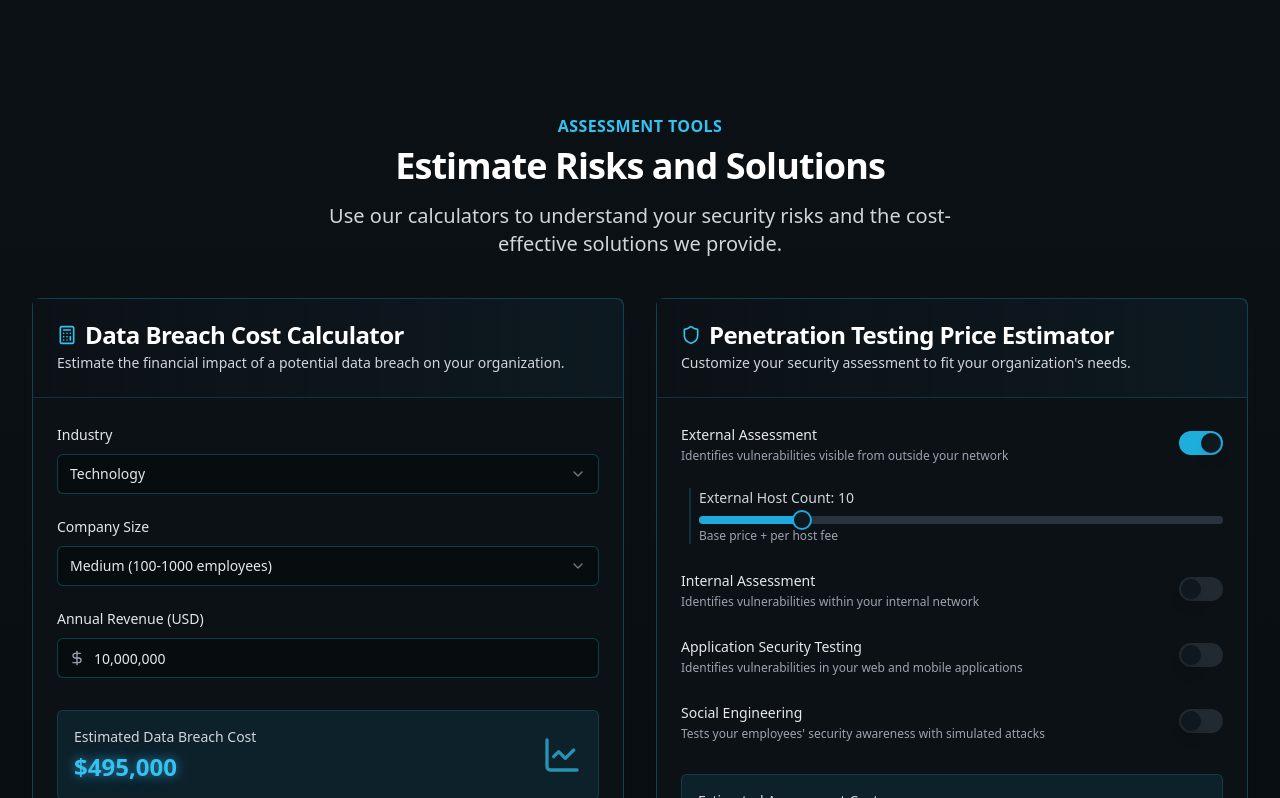
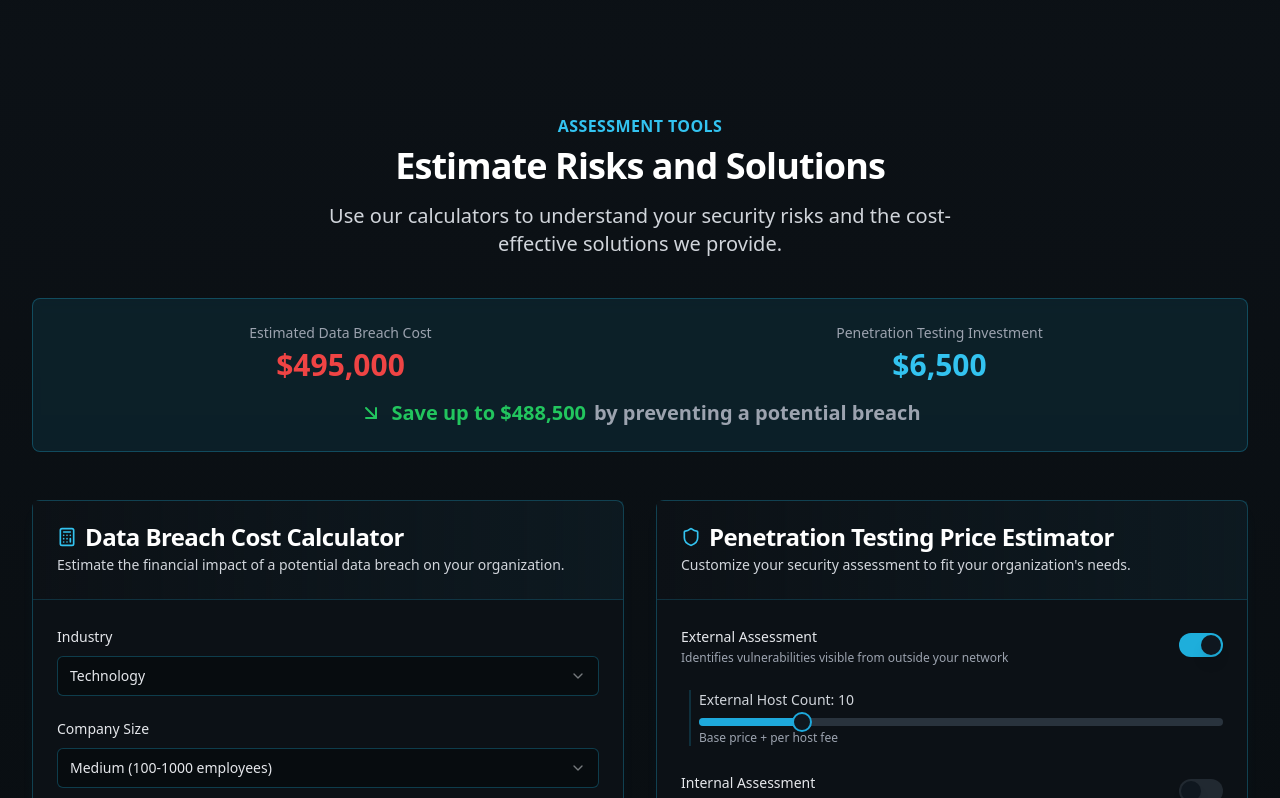
Before and after one commit to AhmedEl-Rayes/RSS, a React (Vite) app: page / in a window 1280 px wide. Shown: the part 2471-3269 px from the top of the page. Built offline with nearby package versions, Linux system fonts and the light colour scheme.

Commit message:
feat: Add comparison to calculator section
Show the difference between estimated breach cost and penetration test price.

```diff
--- a/src/components/BreachCostCalculator.tsx
+++ b/src/components/BreachCostCalculator.tsx
@@ -1,4 +1,3 @@
-
 import { useState, useEffect } from "react";
 import { Calculator, DollarSign, LineChart, AlertTriangle, ExternalLink } from "lucide-react";
 import { Button } from "@/components/ui/button";
@@ -10,7 +9,11 @@ import { Separator } from "@/components/ui/separator";
 import { toast } from "sonner";
 import { CompanySizeType, IndustryType, breachExamples } from "./BreachDataType";
 
-export const BreachCostCalculator = () => {
+interface BreachCostCalculatorProps {
+  onCostChange: (cost: number) => void;
+}
+
+export const BreachCostCalculator = ({ onCostChange }: BreachCostCalculatorProps) => {
   const [industry, setIndustry] = useState<IndustryType>("Technology");
   const [companySize, setCompanySize] = useState<CompanySizeType>("Medium");
   const [annualRevenue, setAnnualRevenue] = useState<number>(10000000);
@@ -57,10 +60,12 @@ export const BreachCostCalculator = () => {
         .slice(0, 3); // Take first 3
 
       setSimilarBreaches(similar);
+
+      onCostChange(calculatedCost);
     };
 
     calculateBreachCost();
-  }, [industry, companySize, annualRevenue]);
+  }, [industry, companySize, annualRevenue, onCostChange]);
 
   const handleRevenueChange = (e: React.ChangeEvent<HTMLInputElement>) => {
     const value = parseFloat(e.target.value.replace(/,/g, ""));
--- a/src/components/CalculatorSection.tsx
+++ b/src/components/CalculatorSection.tsx
@@ -1,10 +1,23 @@
 
-import { useState } from "react";
+import { useState, useEffect } from "react";
 import { Tabs, TabsContent, TabsList, TabsTrigger } from "@/components/ui/tabs";
+import { ArrowDownRight } from "lucide-react";
 import BreachCostCalculator from "./BreachCostCalculator";
 import PriceEstimator from "./PriceEstimator";
 
 export const CalculatorSection = () => {
+  const [breachCost, setBreachCost] = useState<number>(0);
+  const [penTestCost, setPenTestCost] = useState<number>(0);
+
+  const formatCurrency = (value: number) => {
+    return new Intl.NumberFormat('en-US', {
+      style: 'currency',
+      currency: 'USD',
+      minimumFractionDigits: 0,
+      maximumFractionDigits: 0
+    }).format(value);
+  };
+
   return (
     <div id="tools" className="py-16 bg-gradient-to-b from-cyber-dark to-cyber-darker">
       <div className="max-w-7xl mx-auto px-4 sm:px-6 lg:px-8">
@@ -18,12 +31,36 @@ export const CalculatorSection = () => {
           </p>
         </div>
 
+        {(breachCost > 0 && penTestCost > 0) && (
+          <div className="mb-12 p-6 rounded-lg bg-cyber-blue/10 border border-cyber-blue/30 backdrop-blur-sm">
+            <div className="flex flex-col items-center gap-4">
+              <div className="grid grid-cols-1 md:grid-cols-2 gap-8 w-full">
+                <div className="text-center">
+                  <p className="text-sm text-gray-400 mb-1">Estimated Data Breach Cost</p>
+                  <p className="text-3xl font-bold text-red-500">{formatCurrency(breachCost)}</p>
+                </div>
+                <div className="text-center">
+                  <p className="text-sm text-gray-400 mb-1">Penetration Testing Investment</p>
+                  <p className="text-3xl font-bold text-cyber-cyan">{formatCurrency(penTestCost)}</p>
+                </div>
+              </div>
+              {breachCost > penTestCost && (
+                <div className="flex items-center gap-2 text-xl font-semibold">
+                  <ArrowDownRight className="text-green-500 h-6 w-6" />
+                  <span className="text-green-500">Save up to {formatCurrency(breachCost - penTestCost)}</span>
+                  <span className="text-gray-400">by preventing a potential breach</span>
+                </div>
+              )}
+            </div>
+          </div>
+        )}
+
         <div className="grid grid-cols-1 lg:grid-cols-2 gap-8">
           <div className="animate-fade-in">
-            <BreachCostCalculator />
+            <BreachCostCalculator onCostChange={setBreachCost} />
           </div>
           <div className="animate-fade-in">
-            <PriceEstimator />
+            <PriceEstimator onPriceChange={setPenTestCost} />
           </div>
         </div>
       </div>
--- a/src/components/PriceEstimator.tsx
+++ b/src/components/PriceEstimator.tsx
@@ -1,4 +1,3 @@
-
 import { useState, useEffect } from "react";
 import { DollarSign, Download, Shield } from "lucide-react";
 import { Button } from "@/components/ui/button";
@@ -9,7 +8,11 @@ import { Slider } from "@/components/ui/slider";
 import { Separator } from "@/components/ui/separator";
 import { toast } from "sonner";
 
-export const PriceEstimator = () => {
+interface PriceEstimatorProps {
+  onPriceChange: (price: number) => void;
+}
+
+export const PriceEstimator = ({ onPriceChange }: PriceEstimatorProps) => {
   const [internalAssessment, setInternalAssessment] = useState(false);
   const [externalAssessment, setExternalAssessment] = useState(true);
   const [appSecTesting, setAppSecTesting] = useState(false);
@@ -20,41 +23,35 @@ export const PriceEstimator = () => {
   const [userCount, setUserCount] = useState(100);
   const [totalPrice, setTotalPrice] = useState(0);
 
-  // Calculate price when inputs change
   useEffect(() => {
     let price = 0;
 
-    // Base prices
     if (externalAssessment) {
-      // External assessment base price + per host cost
       price += 5000 + (externalHostCount * 150);
     }
 
     if (internalAssessment) {
-      // Internal assessment base price + per host cost
       price += 7500 + (internalHostCount * 100);
     }
 
     if (appSecTesting) {
-      // Application security testing
       price += 12000;
     }
 
     if (socialEngineering) {
-      // Social engineering base + per user
       price += 4000 + (userCount * 25);
     }
 
-    // Apply discount if multiple services are selected
     let servicesCount = [externalAssessment, internalAssessment, appSecTesting, socialEngineering].filter(Boolean).length;
 
     if (servicesCount > 1) {
-      const discountRate = Math.min(0.05 * (servicesCount - 1), 0.15); // Max 15% discount
+      const discountRate = Math.min(0.05 * (servicesCount - 1), 0.15);
       price = price * (1 - discountRate);
     }
 
     setTotalPrice(Math.round(price));
-  }, [externalAssessment, internalAssessment, appSecTesting, socialEngineering, externalHostCount, internalHostCount, userCount]);
+    onPriceChange(Math.round(price));
+  }, [externalAssessment, internalAssessment, appSecTesting, socialEngineering, externalHostCount, internalHostCount, userCount, onPriceChange]);
 
   const formatCurrency = (value: number) => {
     return new Intl.NumberFormat('en-US', {
@@ -79,7 +76,6 @@ export const PriceEstimator = () => {
 
       <CardContent className="pt-6 pb-2">
         <div className="space-y-6">
-          {/* External Assessment */}
           <div className="flex items-center justify-between">
             <div className="space-y-0.5">
               <Label className="text-gray-200">External Assessment</Label>
@@ -107,7 +103,6 @@ export const PriceEstimator = () => {
             </div>
           )}
 
-          {/* Internal Assessment */}
           <div className="flex items-center justify-between">
             <div className="space-y-0.5">
               <Label className="text-gray-200">Internal Assessment</Label>
@@ -135,7 +130,6 @@ export const PriceEstimator = () => {
             </div>
           )}
 
-          {/* Application Security Testing */}
           <div className="flex items-center justify-between">
             <div className="space-y-0.5">
               <Label className="text-gray-200">Application Security Testing</Label>
@@ -148,7 +142,6 @@ export const PriceEstimator = () => {
             />
           </div>
 
-          {/* Social Engineering */}
           <div className="flex items-center justify-between">
             <div className="space-y-0.5">
               <Label className="text-gray-200">Social Engineering</Label>
@@ -189,7 +182,6 @@ export const PriceEstimator = () => {
               <DollarSign className="h-10 w-10 text-cyber-cyan opacity-70" />
             </div>
 
-            {/* Show discount message if applicable */}
             {([externalAssessment, internalAssessment, appSecTesting, socialEngineering].filter(Boolean).length > 1) && (
               <p className="text-xs text-cyber-cyan mt-2">
                 Multi-service discount applied!
```
